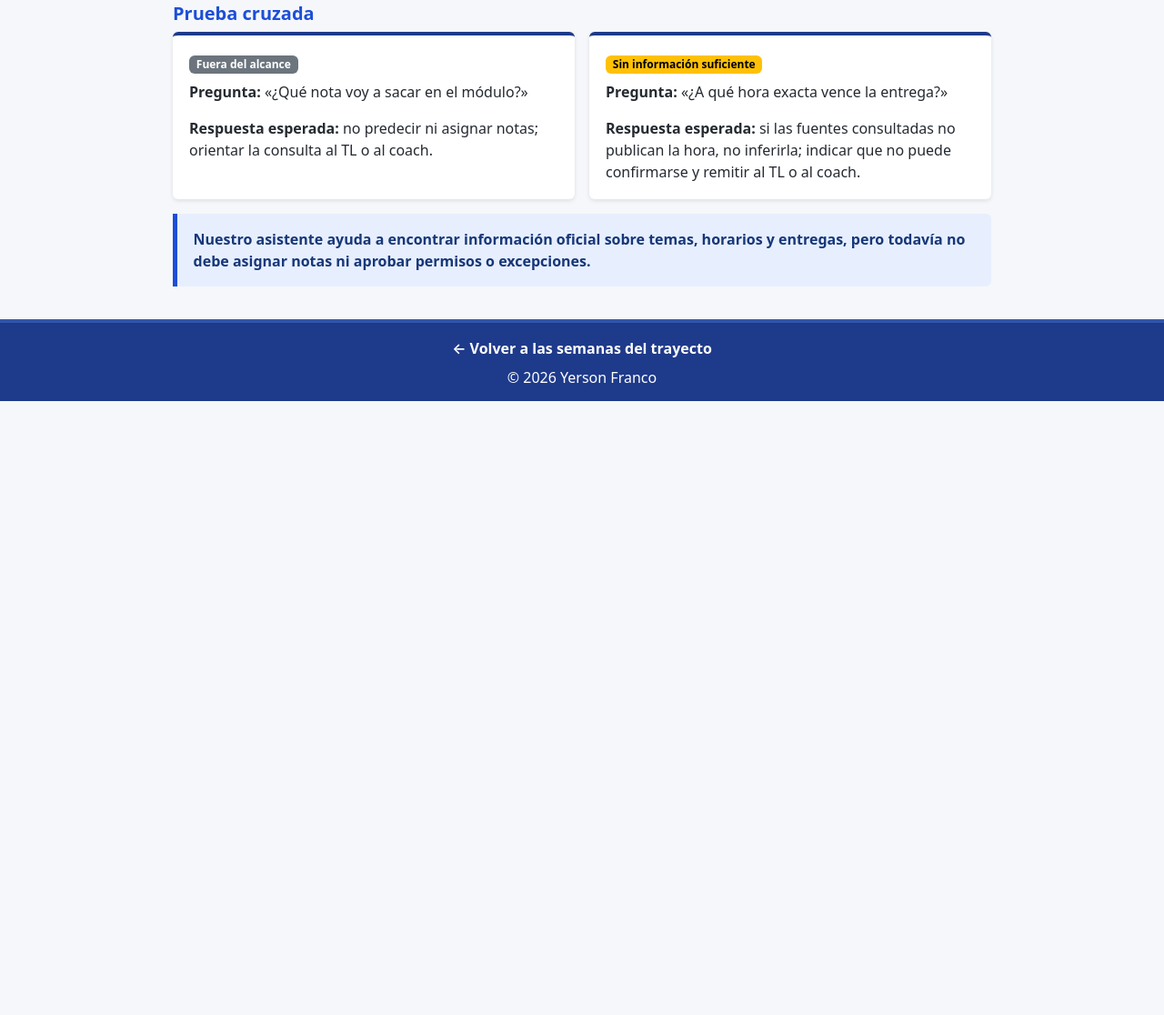
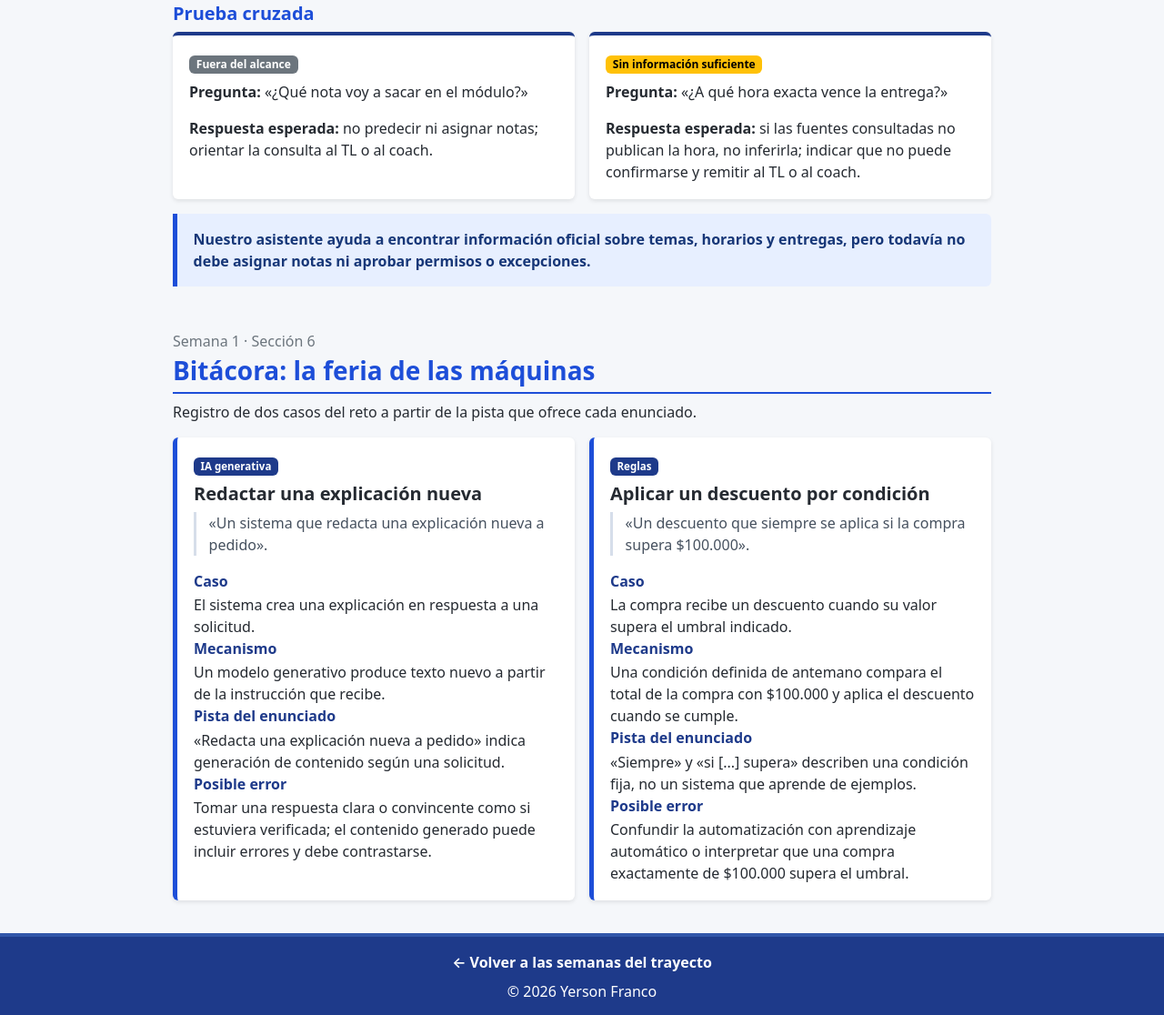
Before and after one commit to YersonFranco/inteligencia_artificial, a plain HTML site: page trayecto_1/semana_1/index.html in a window 1280 px wide. Shown: the part 3313-4429 px from the top of the page at 91% size. Before the commit the page ends 3754 px from the top, so only its background shows below. Drawn offline with nearby package versions, Linux system fonts and the light colour scheme.

Commit message:
feat(semana_1): agrega bitácora de máquinas

```diff
--- a/trayecto_1/semana_1/css/style.css
+++ b/trayecto_1/semana_1/css/style.css
@@ -153,6 +153,24 @@
   font-weight: 600;
 }
 
+.bitacora-entrada { border-left: 5px solid #1d4ed8; }
+
+.enunciado-maquina {
+  margin: .25rem 0 1rem;
+  padding-left: .85rem;
+  border-left: 3px solid #d6deea;
+  color: #46515f;
+}
+
+.bitacora-entrada dl div { margin-bottom: .75rem; }
+
+.bitacora-entrada dt {
+  margin-bottom: .15rem;
+  color: #1e3a8a;
+}
+
+.bitacora-entrada dd { margin: 0; }
+
 @media (max-width: 768px) {
   .flujo-asistente { grid-template-columns: repeat(2, minmax(0, 1fr)); }
 }
--- a/trayecto_1/semana_1/index.html
+++ b/trayecto_1/semana_1/index.html
@@ -180,6 +180,39 @@
       </div>
       <p class="frase-asistente mt-3 mb-0">Nuestro asistente ayuda a encontrar información oficial sobre temas, horarios y entregas, pero todavía no debe asignar notas ni aprobar permisos o excepciones.</p>
     </section>
+    <section class="mt-5" aria-labelledby="bitacora-title">
+      <p class="text-secondary mb-1">Semana 1 · Sección 6</p>
+      <h2 class="h3 fw-bold titulo-seccion" id="bitacora-title">Bitácora: la feria de las máquinas</h2>
+      <p>Registro de dos casos del reto a partir de la pista que ofrece cada enunciado.</p>
+      <div class="row g-3">
+        <div class="col-md-6">
+          <article class="contenido-semana bitacora-entrada h-100">
+            <span class="badge etiqueta-concepto mb-2">IA generativa</span>
+            <h3 class="h5 fw-bold">Redactar una explicación nueva</h3>
+            <blockquote class="enunciado-maquina">«Un sistema que redacta una explicación nueva a pedido».</blockquote>
+            <dl class="mb-0">
+              <dt>Caso</dt><dd>El sistema crea una explicación en respuesta a una solicitud.</dd>
+              <dt>Mecanismo</dt><dd>Un modelo generativo produce texto nuevo a partir de la instrucción que recibe.</dd>
+              <dt>Pista del enunciado</dt><dd>«Redacta una explicación nueva a pedido» indica generación de contenido según una solicitud.</dd>
+              <dt>Posible error</dt><dd>Tomar una respuesta clara o convincente como si estuviera verificada; el contenido generado puede incluir errores y debe contrastarse.</dd>
+            </dl>
+          </article>
+        </div>
+        <div class="col-md-6">
+          <article class="contenido-semana bitacora-entrada h-100">
+            <span class="badge etiqueta-concepto mb-2">Reglas</span>
+            <h3 class="h5 fw-bold">Aplicar un descuento por condición</h3>
+            <blockquote class="enunciado-maquina">«Un descuento que siempre se aplica si la compra supera $100.000».</blockquote>
+            <dl class="mb-0">
+              <dt>Caso</dt><dd>La compra recibe un descuento cuando su valor supera el umbral indicado.</dd>
+              <dt>Mecanismo</dt><dd>Una condición definida de antemano compara el total de la compra con $100.000 y aplica el descuento cuando se cumple.</dd>
+              <dt>Pista del enunciado</dt><dd>«Siempre» y «si [...] supera» describen una condición fija, no un sistema que aprende de ejemplos.</dd>
+              <dt>Posible error</dt><dd>Confundir la automatización con aprendizaje automático o interpretar que una compra exactamente de $100.000 supera el umbral.</dd>
+            </dl>
+          </article>
+        </div>
+      </div>
+    </section>
   </main>
   <footer class="pie">
     <nav class="pie-navegacion" aria-label="Navegación del pie de página">
```
Also changed, not shown: 1 other file.
